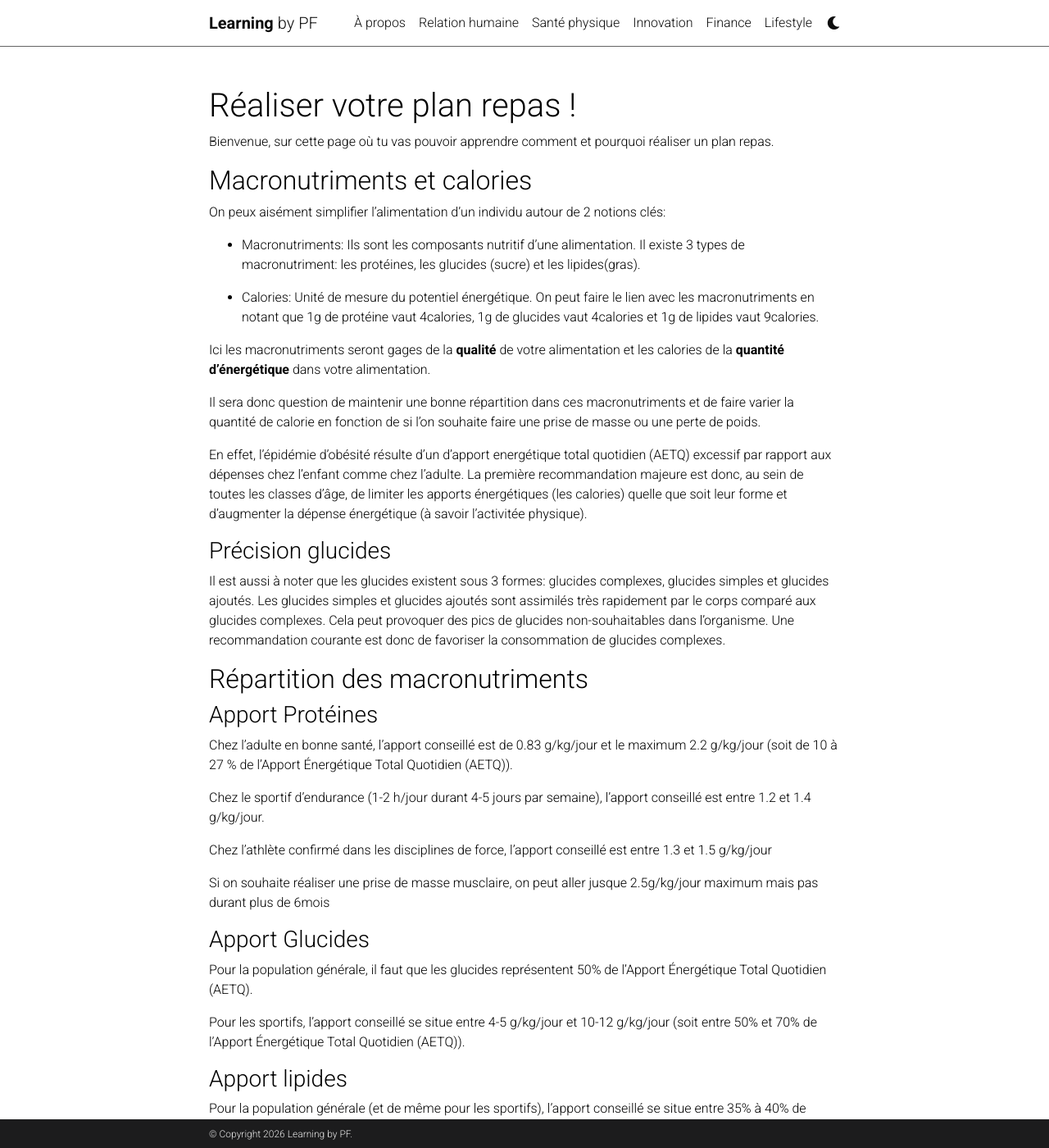
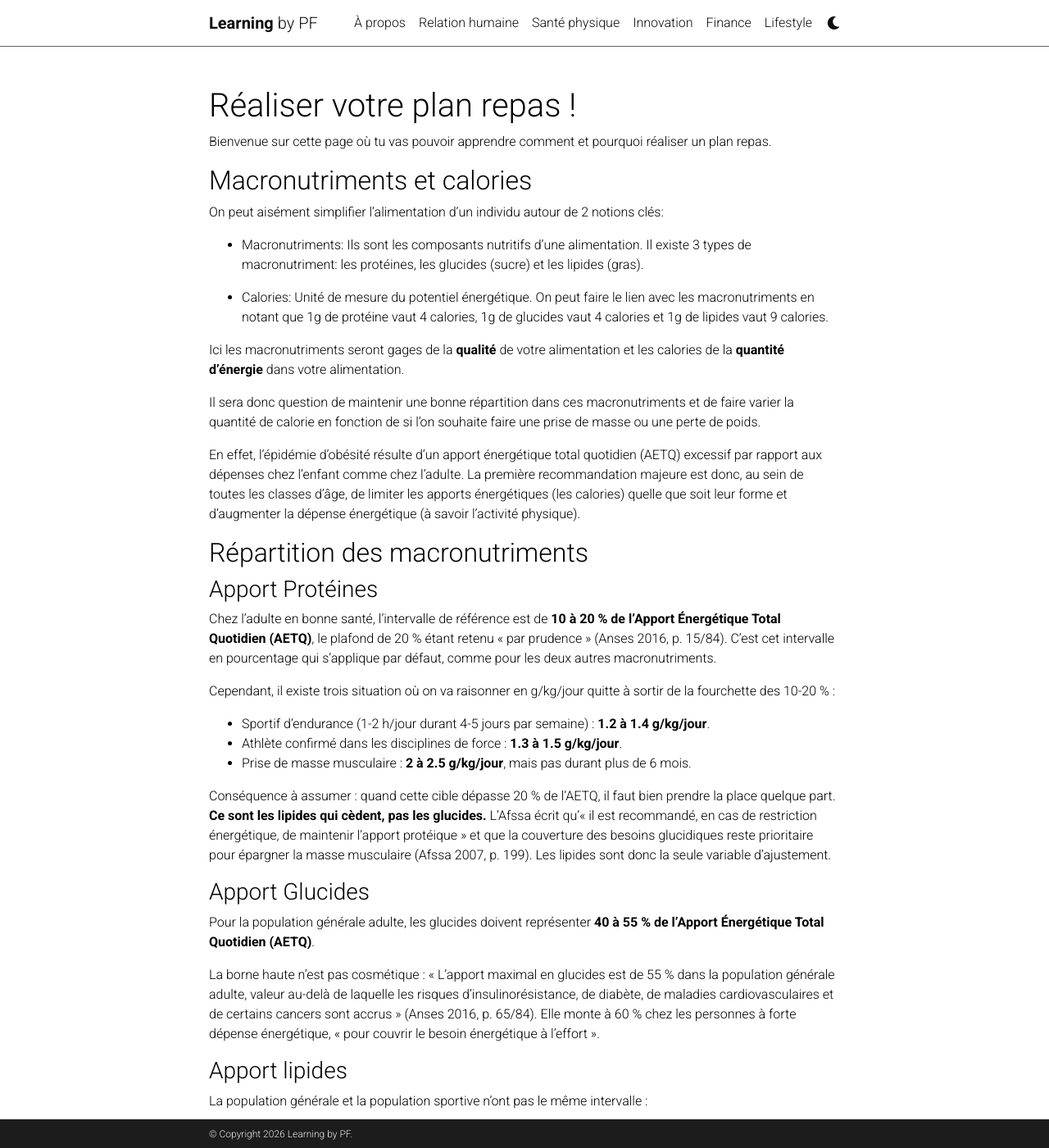
Before and after one commit to mpek29/learning, a Jekyll site: the page built from _physical/meal_plan.md, in a window 1280 px wide and 1400 px high. Shown: the whole window at 82% size. Built offline with Jekyll 4.4.1, drawn with Linux system fonts in a browser that asks for light colours; comment, search, counter and statistics services are not loaded; a style sheet for code colours, icons or effects is not loaded; some of the changed text lies outside the part shown.

Commit message:
Feat: use of a more recent report, dating from 2016, and mermaid for greater clarity

````diff
--- a/_physical/meal_plan.md
+++ b/_physical/meal_plan.md
@@ -5,42 +5,43 @@ category: Alimentation
 importance: 1
 ---
 
-Bienvenue, sur cette page où tu vas pouvoir apprendre comment et pourquoi réaliser un plan repas.
+Bienvenue sur cette page où tu vas pouvoir apprendre comment et pourquoi réaliser un plan repas.
 
 ## Macronutriments et calories
-On peux aisément simplifier l'alimentation d'un individu autour de 2 notions clés:
+On peut aisément simplifier l'alimentation d'un individu autour de 2 notions clés:
 
-- Macronutriments: Ils sont les composants nutritif d'une alimentation. Il existe 3 types de macronutriment: les protéines, les glucides (sucre) et les lipides(gras).
+- Macronutriments: Ils sont les composants nutritifs d'une alimentation. Il existe 3 types de macronutriment: les protéines, les glucides (sucre) et les lipides (gras).
 
-- Calories: Unité de mesure du potentiel énergétique. On peut faire le lien avec les macronutriments en notant que 1g de protéine vaut 4calories, 1g de glucides vaut 4calories et 1g de lipides vaut 9calories.
+- Calories: Unité de mesure du potentiel énergétique. On peut faire le lien avec les macronutriments en notant que 1g de protéine vaut 4 calories, 1g de glucides vaut 4 calories et 1g de lipides vaut 9 calories.
 
-Ici les macronutriments seront gages de la **qualité** de votre alimentation et les calories de la **quantité d'énergétique** dans votre alimentation.
+Ici les macronutriments seront gages de la **qualité** de votre alimentation et les calories de la **quantité d'énergie** dans votre alimentation.
 
 Il sera donc question de maintenir une bonne répartition dans ces macronutriments et de faire varier la quantité de calorie en fonction de si l'on souhaite faire une prise de masse ou une perte de poids.
 
-En effet, l’épidémie d’obésité résulte d’un d’apport energétique total quotidien (AETQ) excessif par rapport aux dépenses chez l’enfant comme chez l’adulte. La première recommandation majeure est donc, au sein de toutes les classes d’âge, de limiter les apports énergétiques (les calories) quelle que soit leur forme et d’augmenter la dépense énergétique (à savoir l'activitée physique).
-
-### Précision glucides
-Il est aussi à noter que les glucides existent sous 3 formes: glucides complexes, glucides simples et glucides ajoutés.
-Les glucides simples et glucides ajoutés sont assimilés très rapidement par le corps comparé aux glucides complexes. Cela peut provoquer des pics de glucides non-souhaitables dans l'organisme. Une recommandation courante est donc de favoriser la consommation de glucides complexes.
+En effet, l’épidémie d’obésité résulte d’un apport énergétique total quotidien (AETQ) excessif par rapport aux dépenses chez l’enfant comme chez l’adulte. La première recommandation majeure est donc, au sein de toutes les classes d’âge, de limiter les apports énergétiques (les calories) quelle que soit leur forme et d’augmenter la dépense énergétique (à savoir l'activité physique).
 
 ## Répartition des macronutriments
 ### Apport Protéines
-Chez l’adulte en bonne santé, l'apport conseillé est de 0.83 g/kg/jour et le maximum 2.2 g/kg/jour (soit  de 10 à 27 % de l’Apport Énergétique Total Quotidien (AETQ)).
+Chez l’adulte en bonne santé, l'intervalle de référence est de **10 à 20 % de l’Apport Énergétique Total Quotidien (AETQ)**, le plafond de 20 % étant retenu « par prudence » (Anses 2016, p. 15/84). C'est cet intervalle en pourcentage qui s'applique par défaut, comme pour les deux autres macronutriments.
 
-Chez le sportif d'endurance (1-2 h/jour durant 4-5 jours par semaine), l'apport conseillé est entre 1.2 et 1.4 g/kg/jour.
+Cependant, il existe trois situation où on va raisonner en g/kg/jour quitte à sortir de la fourchette des 10-20 %  :
 
-Chez l'athlète confirmé dans les disciplines de force, l'apport conseillé est entre 1.3 et 1.5 g/kg/jour
+- Sportif d'endurance (1-2 h/jour durant 4-5 jours par semaine) : **1.2 à 1.4 g/kg/jour**.
+- Athlète confirmé dans les disciplines de force : **1.3 à 1.5 g/kg/jour**.
+- Prise de masse musculaire : **2 à 2.5 g/kg/jour**, mais pas durant plus de 6 mois.
 
-Si on souhaite réaliser une prise de masse musclaire, on peut aller jusque 2.5g/kg/jour maximum mais pas durant plus de 6mois
+Conséquence à assumer : quand cette cible dépasse 20 % de l'AETQ, il faut bien prendre la place quelque part. **Ce sont les lipides qui cèdent, pas les glucides.** L'Afssa écrit qu'« il est recommandé, en cas de restriction énergétique, de maintenir l'apport protéique » et que la couverture des besoins glucidiques reste prioritaire pour épargner la masse musculaire (Afssa 2007, p. 199). Les lipides sont donc la seule variable d'ajustement.
 
 ### Apport Glucides
-Pour la population générale, il faut que les glucides représentent 50% de l’Apport Énergétique Total Quotidien (AETQ).
+Pour la population générale adulte, les glucides doivent représenter **40 à 55 % de l’Apport Énergétique Total Quotidien (AETQ)**.
 
-Pour les sportifs, l'apport conseillé se situe entre 4-5 g/kg/jour et 10-12 g/kg/jour (soit entre 50% et 70% de l’Apport Énergétique Total Quotidien (AETQ)).
+La borne haute n'est pas cosmétique : « L'apport maximal en glucides est de 55 % dans la population générale adulte, valeur au-delà de laquelle les risques d'insulinorésistance, de diabète, de maladies cardiovasculaires et de certains cancers sont accrus » (Anses 2016, p. 65/84). Elle monte à 60 % chez les personnes à forte dépense énergétique, « pour couvrir le besoin énergétique à l'effort ».
 
 ### Apport lipides
-Pour la population générale (et de même pour les sportifs), l'apport conseillé se situe entre 35% à 40% de l’Apport Énergétique Total Quotidien (AETQ) avec un grand minimum à 30% de l’Apport Énergétique Total Quotidien (AETQ).
+La population générale et la population sportive n'ont pas le même intervalle :
+
+- Population générale adulte : **35 à 40 %** de l’Apport Énergétique Total Quotidien (AETQ).
+- Personnes à forte dépense énergétique (sportifs, travailleurs de force) : **30 à 35 %** de l'AETQ. C'est un intervalle décalé vers le bas, pour laisser la place aux glucides : leur maximum est 35 %, et non 40 %.
 
 ### Dans le temps
 Il est à noter que les apports en glucides et protéines après l’effort sont déterminants pour éviter toute catalyse (destruction du muscle en vu de fournir des nutriments aux corps).
@@ -48,23 +49,52 @@ Il est à noter que les apports en glucides et protéines après l’effort sont
 ## Recommandation sur le mode de consommation des aliments
 Un ensemble de recommandation sur la manière de repartir sa consommation de nourriture à été établi au sein des documents servant de base à cette page.
 
-Les voicis en 2 points:
+Les voici en 4 points:
 - La consommation de nourriture doit se faire au sein de repas structurés (petit-déjeuner et goûter inclus) plutôt qu’en dehors des repas.
 
 - La consommation des glucides doit se faire plutôt sous forme solide que liquide. En effet l’eau est la seule boisson indispensable, en particulier chez les jeunes enfants.
 
-- Les repas principal (déjeuner et dîner) doivent comporter quatres composantes (un source de légumes, de produits céréaliers, de protéine et un fruit).
+- Les repas principaux (déjeuner et dîner) doivent comporter **au moins quatre, au mieux cinq** composantes. L'Afssa en impose trois « à titre systématique » : un plat de **légumes**, des **produits céréaliers, pommes de terre ou légumes secs**, et un **fruit** (Afssa 2004, p. 102).
 
 - Le petit-déjeuner et le goûter doivent comporter un produit céréalier, un produit laitier, un fruit et une boisson.
 
 ## Exemple de plan repas
-Afin de mettre en application l'ensemble des recommandations citée plus hauts, il va être question de réaliser un plan repas. Pour faciliter les explications, je vous propose de passer par un exemple concret.
-Attention, cela peut paraitre très contraignant de suivre un plan repas mais en réalité rien ne vous empêche de ne pas en tenir compte lors d'un repas par semaine (un restaurant entre ami par exemple), cela ne réprésenterai que 4 repas sur les 56 contenues dans un mois.
+Afin de mettre en application l'ensemble des recommandations citées plus haut, il va être question de réaliser un plan repas. Pour faciliter les explications, je vous propose de passer par un exemple concret.
+Attention, cela peut paraitre très contraignant de suivre un plan repas mais en réalité rien ne vous empêche de ne pas en tenir compte lors d'un repas par semaine (un restaurant entre ami par exemple), cela ne représenterait que 4 repas sur les 56 contenues dans un mois.
+
+Voici le chemin complet, du corps au contenu de l'assiette:
+
+```mermaid
+flowchart TD
+    A["ÉTAPE 1 · MÉTABOLISME DE BASE<br/>Ce que le corps brûle au repos<br/>Équation de Mifflin St Jeor"]
+    B["ÉTAPE 2 · DÉPENSE JOURNALIÈRE<br/>Le métabolisme de base<br/>multiplié par le niveau d'activité"]
+    C1["Perdre du gras<br/>AETQ = DEJ moins 5 à 10 %"]
+    C2["Maintenir<br/>AETQ = DEJ"]
+    C3["Prendre du muscle<br/>AETQ = DEJ plus 5 à 10 %"]
+    D["ÉTAPE 4 · RÉPARTIR EN MACRONUTRIMENTS<br/>Protéines selon le poids,<br/>lipides en pourcentage,<br/>glucides prennent le reste"]
+    E["ÉTAPE 5 · CONSTRUIRE LES REPAS<br/>4 composantes par repas,<br/>puis on ajuste les portions"]
+
+    A --> B
+    B -->|"objectif visé"| C1
+    B -->|"objectif visé"| C2
+    B -->|"objectif visé"| C3
+    C1 --> D
+    C2 --> D
+    C3 --> D
+    D --> E
+
+    classDef etape stroke-width:1.5px
+    classDef depart stroke-width:4px
+    classDef choix stroke:#D2691E,stroke-width:3px
+    class B,D,E etape
+    class A depart
+    class C1,C2,C3 choix
+```
 
 ### Détermination de l'apport Énergétique Total Quotidien (AETQ)
 La première étape consiste à évaluer la quantité d'énergie dont vous avez besoin chaque jour.
 
-1 - On calcule son métabolisme de base (nombre de calorie consommé pour assurer nos fonctions vitales)
+1 - On calcule son métabolisme de base (**nombre de calorie consommé pour assurer nos fonctions vitales**)
 Pour cela, on utilisera l’équation de Mifflin St Jeor:
 
 ```python
@@ -79,7 +109,7 @@ MB_hommes =  (10 * 80) + (6.25 * 183) - (5 * 21) + 5 = 1843.75
 
 Soit un métabolisme de base de **1844 calories environ**.
 
-2 - On calcul ensuite sa dépense énergétique journalière (cette fois si on inclus l'activités physique)
+2 - On calcule ensuite sa dépense énergétique journalière (cette fois si on inclut l'activité physique)
 
 ```python
 DEJ = MB x NAP
@@ -90,8 +120,9 @@ Avec :
 - NAP = 1.4 si vous êtes actif (1 heure d’activité physique par jour)
 - NAP = 1.6 si vous êtes très actif (2 heures d’activité physique par jour)
 - NAP = 1.8 si vous êtes extrêmement actif (métier physique et activité sportive en même temps, ou sportif en compétition)
+- NAP ≥ 2.0 pour les dépenses énergétiques réellement élevées (travail de force à temps plein, entraînement sportif quotidien intensif)
 
-Ici notre homme de 21ans est actif et a un MB de 1844 calories comme déterminé précédemment.
+Ici notre homme de 21 ans est actif et a un MB de 1844 calories comme déterminé précédemment.
 
 ```python
 DEJ = MB * NAP = 1844 * 1.4 = 2581.6
@@ -99,68 +130,122 @@ DEJ = MB * NAP = 1844 * 1.4 = 2581.6
 
 Soit une dépense énergétique journalière de **2582 calories environ**.
 
-3 - On calcul l'apport énergétique total quotidien
+3 - On calcule l'apport énergétique total quotidien
 
 - Pour perdre du gras : AETQ < DEJ  (coef entre 5% à 10% de diminution de l’AETQ initial)
-- Pour maintenir votre composition corporel :  AETQ = DEJ (coef = 1)
+- Pour maintenir votre composition corporelle :  AETQ = DEJ (coef = 1)
 - Pour prendre de la masse musculaire : AETQ > DEJ (coef entre 5% à 10% d’augmentation de l’AETQ initial)
 
-Ici notre homme de 21ans souhaite perdre du gras (et a souvent du mal à y arriver donc on va faire une diminution de 20%).
+Ici notre homme de 21 ans souhaite perdre du gras (et a souvent du mal à y arriver donc on va faire une diminution de 20%).
 ```python
 AETQ = DEJ * coeff =  2582 * (1-0.2) = 2065.6
 ```
 
-À noter : Si jamais l'effet sur le corps n'est pas celui souhaité (après analyse de son poids), vous pouvez réduire ou augmenter de 200calories votre AETQ.
+À noter : Si jamais l'effet sur le corps n'est pas celui souhaité (après analyse de son poids), vous pouvez réduire ou augmenter de 200 calories votre AETQ.
 
 Conclusion : On a donc désormais une idée précise du nombre de calorie que l'on doit ingérer chaque jour pour atteindre notre objectif.
 
 ### Détermination du nombre de gramme de chaque macronutriment chaque jour
-Ici on calcul les macronutriments pour un sportif, vous pouvez extraire les valeurs plus hautes si vous avez un mode de vie plus sédentaire.
+On sert les trois macronutriments dans cet ordre : les protéines d'abord parce qu'elles dépendent de votre poids et non de vos calories si vous êtes sportifs, les lipides ensuite parce qu'ils ont un plancher à tenir, les glucides en dernier parce que ce sont eux qui bouclent le budget.
 
-Voici la répartition :
-```python
-proteines = taux_prot * poids_kg
-glucides = (AETQ*pourcentage_glu)/4
-lipides = (AETQ*pourcentage_lip)/9
-calories = proteines *4 + glucides * 4 + lipides * 9
+```mermaid
+flowchart TD
+    P["ÉTAPE A · PROTÉINES<br/>Profil normal : 15 % de l'AETQ<br/>Sportif d'endurance : 1,3 g/kg/jour<br/>Athlète confirmé : 1,4 g/kg/jour<br/>Prise de masse musculaire : 2,3 g/kg/jour"]
+    G["ÉTAPE B · GLUCIDES<br/>Profil normal et sportif : 47,5 % de l'AETQ"]
+    L["ÉTAPE C · LIPIDES<br/>Profil normal : 37,5 % de l'AETQ<br/>Autre profil : AETQ − protéines − glucides<br/>le reliquat de calories est reversé aux protéines"]
+    V["ÉTAPE D · VÉRIFICATION<br/>La somme des calories des trois macronutriments<br/>retombe bien sur l'AETQ visé"]
+
+    P --> G
+    G --> L
+    L --> V
+
+    classDef depart stroke-width:4px
+    classDef etape stroke-width:1.5px
+    class P depart
+    class G,L,V etape
 ```
 
-Pour notre homme de 21ans de 80kg et plutôt sportif cela donne  :
-```python
-proteines = 1.5 * 80 = 120
-glucides = (2065*0.5)/4 = 258
-lipides = (2065*0.3)/9 = 69
-calories = 120 *4 + 258 * 4 + 69 * 9 = 2133
-```
-On pourrait avoir fini mais on remarque que le nombre de calorie obtenu est différent de l'AETQ.
-En effet, les glucides et les lipides sont calculés à partir de l'AETQ tandis que la protéine l'est à partir du poids en kg de l'individu.
-On va donc appliqué un léger coeff sur pourcentage_glu et pourcentage_lip afin d'avoir AETQ = calories.
+Les trois pourcentages retenus ci-dessus sont les milieux des fourchettes établies plus haut : 15 % pour les protéines (10-20 %), 47,5 % pour les glucides (40-55 %) et 37,5 % pour les lipides (35-40 %). Ils tombent exactement sur 100 %, ce qui en fait le point de départ par défaut. Rappel : 1 g de protéines et 1 g de glucides valent 4 calories, 1 g de lipides en vaut 9.
+
+1 - On calcule les protéines
+
+C'est le seul macronutriment qui peut se calculer à partir du poids plutôt qu'à partir des calories, il passe donc en premier.
 
 ```python
-proteines = taux_prot * poids_kg
-glucides = (AETQ*pourcentage_glu*coeff_redu_lip_glu)/4
-lipides = (AETQ*pourcentage_lip*coeff_redu_lip_glu)/9
+# Profil normal : on part du pourcentage de l'AETQ
+proteines_kcal = AETQ * 0.15
+proteines_g    = proteines_kcal / 4
+
+# Sportif : on part du poids, le pourcentage devient une conséquence
+proteines_g    = coeff_g_par_kg * poids_kg   # 1.3 endurance, 1.4 force, 2.3 prise de masse
+proteines_kcal = proteines_g * 4
 ```
 
-Ce qui donne pour notre exemple:
+Notre homme de 21 ans a un AETQ de 2066 calories et n'entre dans aucune des trois situations sportives, on lui applique donc le profil normal.
+
 ```python
-proteines = 1.5 * 80 = 120
-glucides = (2065*0.5*0.97)/4 = 250
-lipides = (2065*0.3*0.97)/9 = 67
-calories = 120 *4 + 250 * 4 + 67 * 9 = 2083
+proteines_kcal = 2066 * 0.15 = 309.9
+proteines_g    = 309.9 / 4 = 77.475
 ```
 
-Soit **120g de protéines**, **250g de glucides** et **67g de lipides** pour un total de **2083 calories environ**.
+2 - On calcule les glucides
+
+```python
+glucides_kcal = AETQ * 0.475
+glucides_g    = glucides_kcal / 4
+```
+
+```python
+glucides_kcal = 2066 * 0.475 = 981.35
+glucides_g    = 981.35 / 4 = 245.3
+```
+
+Soit **245 g de glucides environ**.
+
+3 - On calcule les lipides
+
+Pour un profil normal, on applique le pourcentage. Pour tous les autres, les lipides ne se calculent pas : ils encaissent ce qui reste, conformément au principe posé plus haut (ce sont les lipides qui cèdent, pas les glucides).
+
+```python
+# Profil normal
+lipides_kcal = AETQ * 0.375
+
+# Autre profil : les lipides sont le solde
+lipides_kcal = AETQ - proteines_kcal - glucides_kcal
+
+lipides_g = lipides_kcal / 9
+```
+
+```python
+lipides_kcal = 2066 * 0.375 = 774.75
+lipides_g    = 774.75 / 9 = 86.08
+```
+
+Soit **86 g de lipides environ**.
+
+4 - On vérifie
+
+On repart des grammes arrondis et on refait la somme des calories : elle doit retomber sur l'AETQ visé.
+
+```python
+total = (77 * 4) + (245 * 4) + (86 * 9) = 308 + 980 + 774 = 2062
+ecart = 2066 - 2062 = 4
+```
+
+Il manque 4 calories, uniquement dues aux arrondis.
+
+Conclusion : on connaît maintenant non seulement le nombre de calories quotidien, mais aussi les grammes de protéines, de glucides et de lipides à répartir dans la journée. Ce sont ces trois chiffres que le plan repas doit atteindre.
 
 ### Le plan repas
 Maintenant, il est question de réaliser le plan repas en lui même.
 
-L'important est d'avoir un petit-déjeuner et goûter composés de 4éléments (un produit céréalier, un produit laitier, un fruit et une boisson).
-Ainsi qu'un déjeuner et un dîner composés de 4éléments (légumes, produits céréaliers, protéines et un fruit).
+L'important est d'avoir un petit-déjeuner et goûter composés de 4 éléments (un produit céréalier, un produit laitier, un fruit et une boisson).
+Ainsi qu'un déjeuner et un dîner composés d'au moins 4 éléments, au mieux 5 (légumes, produits céréaliers ou pommes de terre ou légumes secs, un fruit — les trois composantes systématiques de l'Afssa — plus une source de protéines propre à ce plan).
 
-Une fois votre plan repas constitué de tout ces éléments: retrouver le nombre de calories qu'ils contiennent grâce à [les-calories.com](https://www.les-calories.com/), via l'étiquette inscrite sur ceux-ci ou le site du drive de votre supermarché.
+Une fois votre plan repas constitué de tout ces éléments: retrouvez le nombre de calories qu'ils contiennent grâce à [les-calories.com](https://www.les-calories.com/), via l'étiquette inscrite sur ceux-ci ou le site du drive de votre supermarché.
 
-Il ne vous reste plus cas calculer la quantité de macronutriment et de calories de l'ensemble et à adapter les portions (un écart de 50 calories étant tolérables).
+Il ne vous reste plus qu'à calculer la quantité de macronutriment et de calories de l'ensemble et à adapter les portions (un écart de 50 calories étant tolérable).
+
 
 ## Source
 - Agence française de sécurité sanitaire des aliments (Afssa), *Apport en protéines : consommation, qualité, besoins et recommandations*, 2007 ([lire en ligne](https://www.anses.fr/fr/system/files/NUT-Ra-Proteines.pdf)).
@@ -170,3 +255,5 @@ Il ne vous reste plus cas calculer la quantité de macronutriment et de calories
 - Agence nationale de sécurité sanitaire de l’alimentation, de l’environnement et du travail (Anses), *Actualisation des apports nutritionnels conseillés pour les acides gras*, Mai 2011 ([lire en ligne](https://www.anses.fr/fr/system/files/NUT2006sa0359Ra.pdf)).
 
 - DECATHLON Blog, *Les méthodes de calcul du métabolisme de base* ([lire en ligne](https://conseilsport.decathlon.fr/les-methodes-de-calcul-du-metabolisme-de-base)).
+
+- Agence nationale de sécurité sanitaire de l’alimentation, de l’environnement et du travail (Anses), *Actualisation des repères du PNNS : contribution des macronutriments à l'apport énergétique*, saisine 2012-SA-0186, Novembre 2016 ([lire en ligne](https://www.anses.fr/fr/system/files/NUT2012SA0103Ra-2.pdf)). C'est ce rapport qui fixe les fourchettes en pourcentage de l'AETQ utilisées ici : protéines 10 à 20%, lipides 35 à 40% (30 à 35% chez les personnes à forte dépense énergétique), glucides 40 à 55% (50 à 60% chez ces mêmes personnes). Il valide également l'équation de Mifflin St Jeor, retenue comme l'une des cinq équations de métabolisme de base jugées satisfaisantes de manière équivalente.
````
